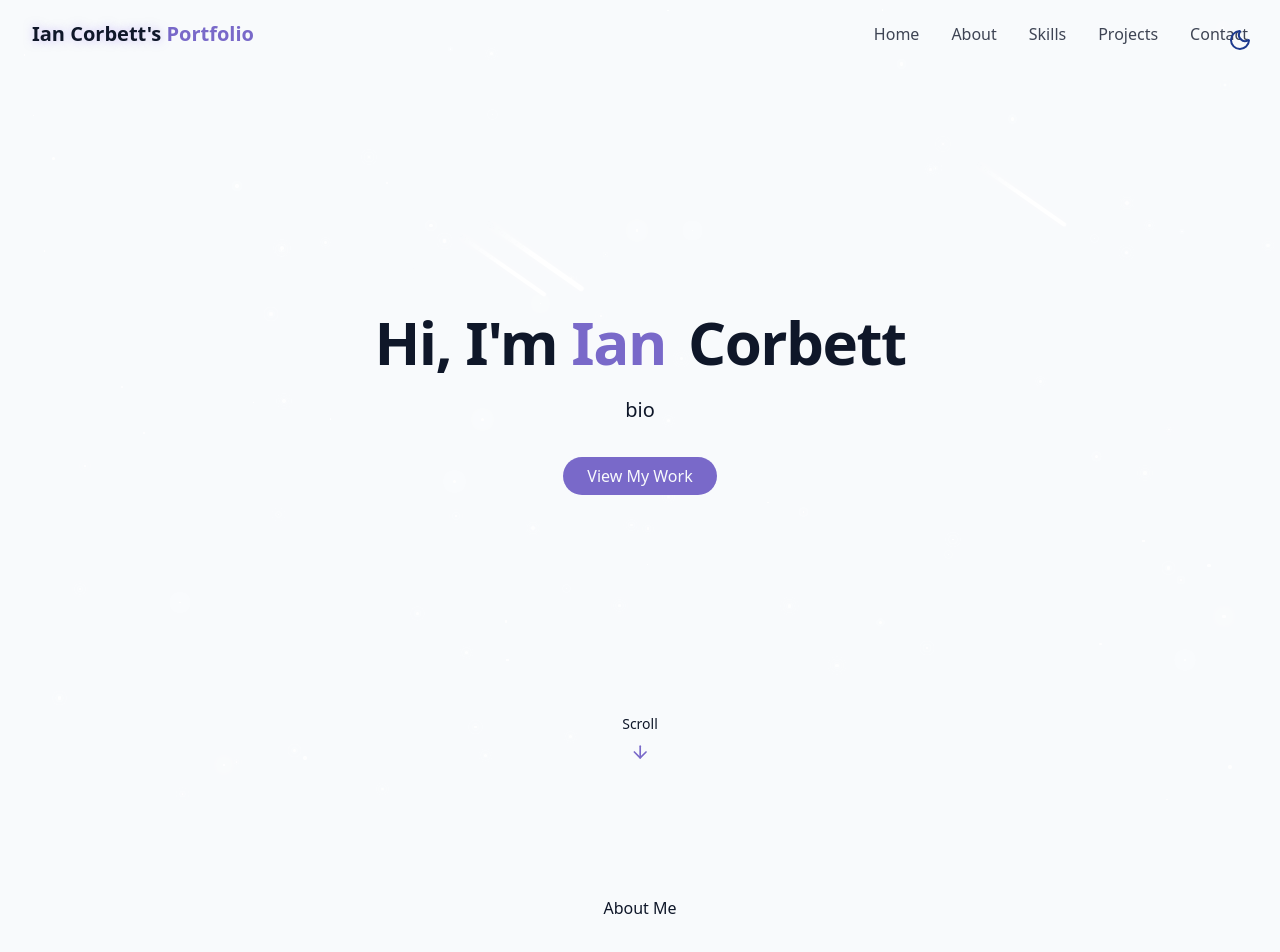
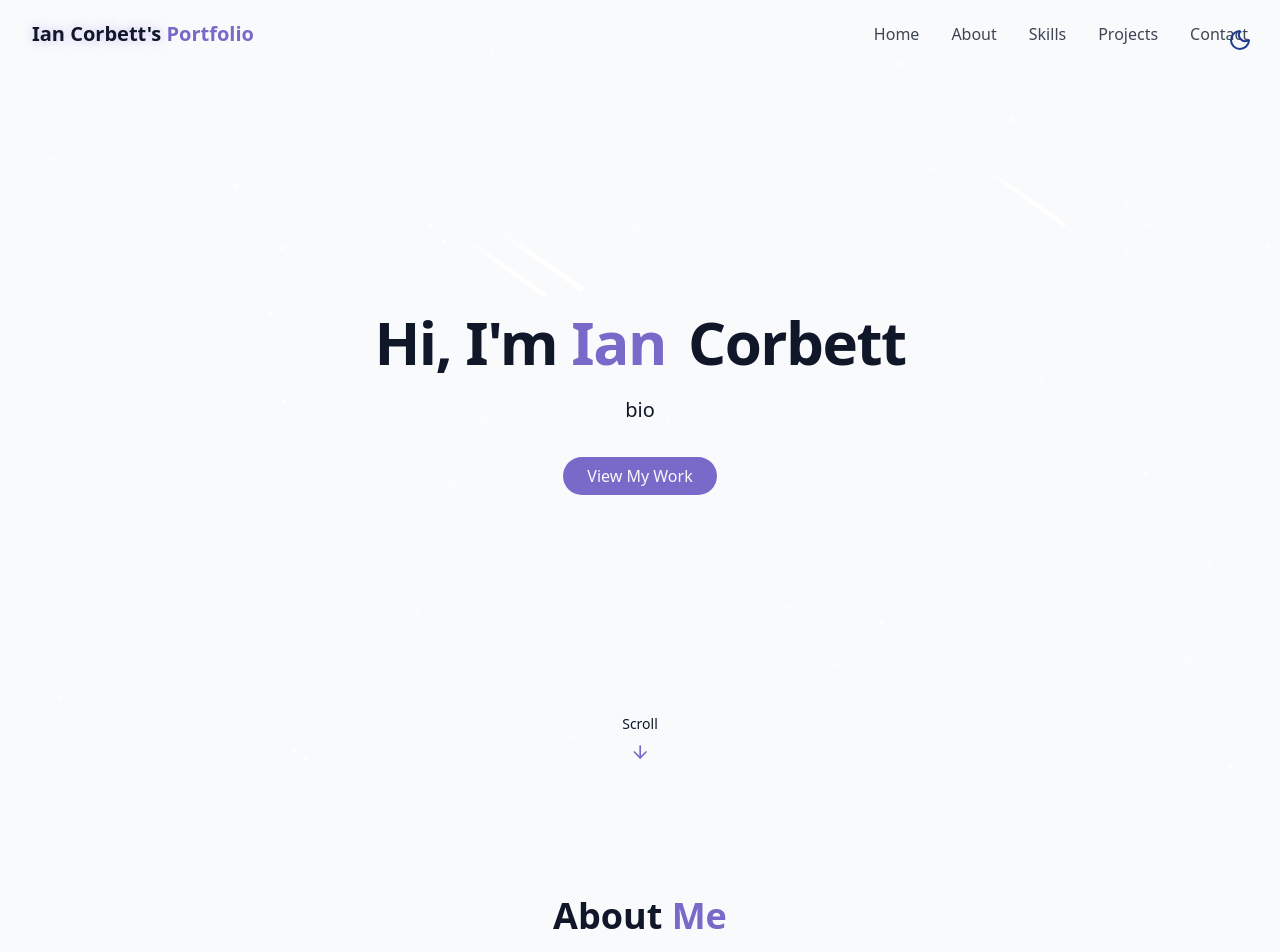
Before and after one commit to iancorbett/reactPortfolio, a React (Vite) app: page / in a window 1280 px wide. Shown: the top 952 px of the page. Built offline with nearby package versions, Linux system fonts and the light colour scheme.

Commit message:
add grid

```diff
--- a/src/components/AboutSection.jsx
+++ b/src/components/AboutSection.jsx
@@ -4,9 +4,13 @@
     return <section id="about" className="py-24 px-4 relative">
         {" "}
         <div className="container mx-auto max-w-5xl">
-            <h2>
-                About <span>Me</span>
+            <h2 className="text-3xl md:text-4xl font-bold mb-12 text-center">
+                About <span className="text-primary">Me</span>
             </h2>
+
+            <div>
+
+            </div>
         </div>
 
     </section>;
```
